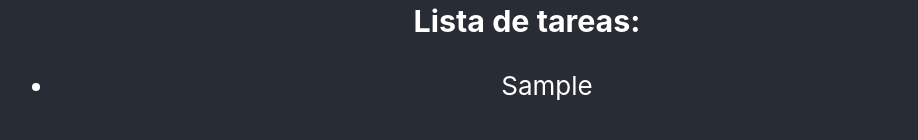
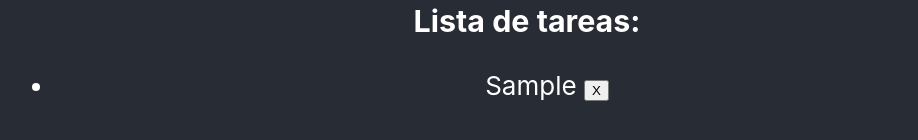
Before and after one commit to albertoramosmoinsendi/alberto_projects, a React (Create React App) app in the folder proyecto-05-use-memo/: page / in a window 1280 px wide. Both pictures are taken after typing "Sample" into the empty fields and a click on the input "Guardar". Shown: the part 526-666 px from the top of the page, without its empty margins (113-1031 px from the left). Built offline with nearby package versions, Linux system fonts and the light colour scheme.

Commit message:
eliminar tareas

```diff
--- a/proyecto-05-use-memo/src/components/Tareas.js
+++ b/proyecto-05-use-memo/src/components/Tareas.js
@@ -10,6 +10,13 @@
     setTareas(tareas_actualizadas);
   };
 
+  const borrarTareas = (id) => {
+    // Filtrar las tareas para borrar la que no quiero
+    let nuevas_tareas = tareas.filter((tarea, index) => index !== id);
+    // Guardar el nuevo listado de tareas en el estado
+    setTareas(nuevas_tareas);
+  };
+
   return (
     <div className="tareas-container">
       <h1>Mis tareas</h1>
@@ -20,8 +27,14 @@
 
       <h3>Lista de tareas:</h3>
       <ul>
-        {tareas.map((tarea, index) => {
-          return <li key={index}>{tarea}</li>;
+        {tareas.map((tarea, indice) => {
+          return (
+            <li key={indice}>
+              {tarea}
+              &nbsp;
+              <button onClick={() => borrarTareas(indice)}>X</button>
+            </li>
+          );
         })}
       </ul>
     </div>
```
